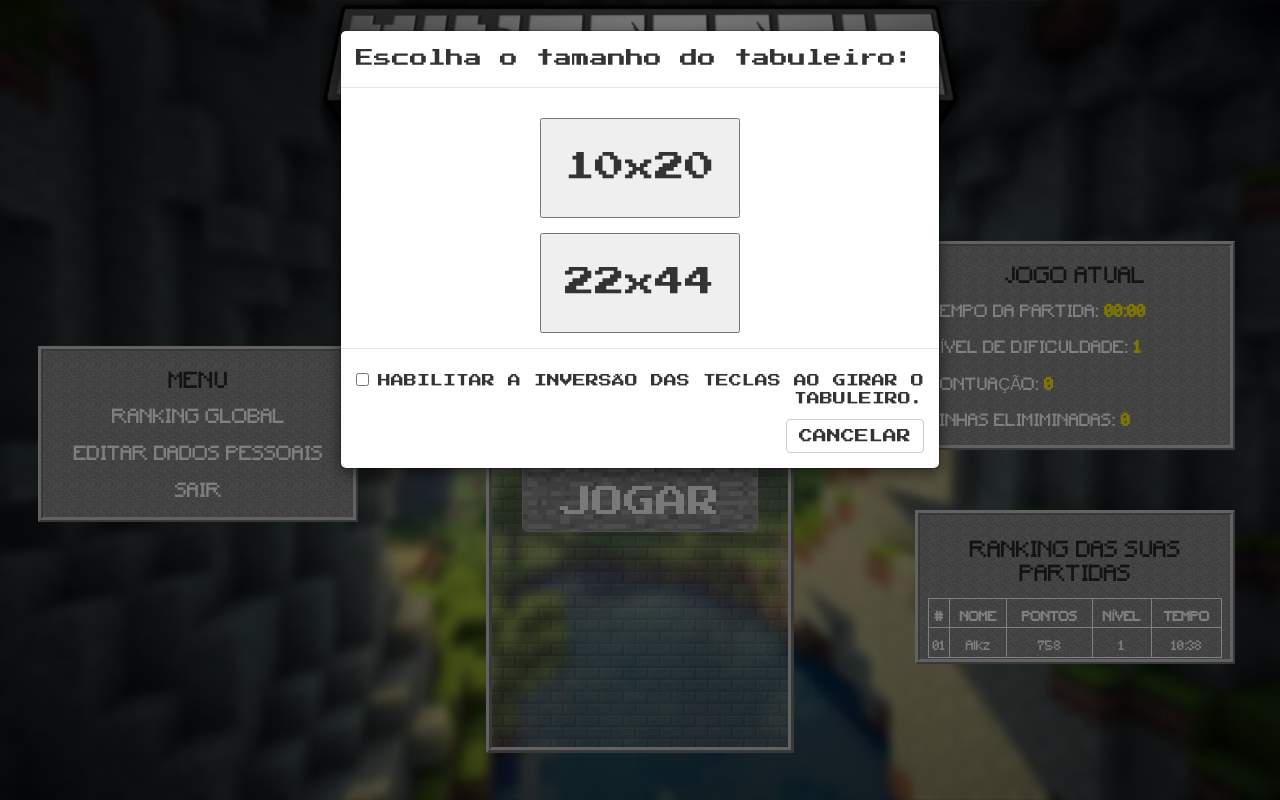
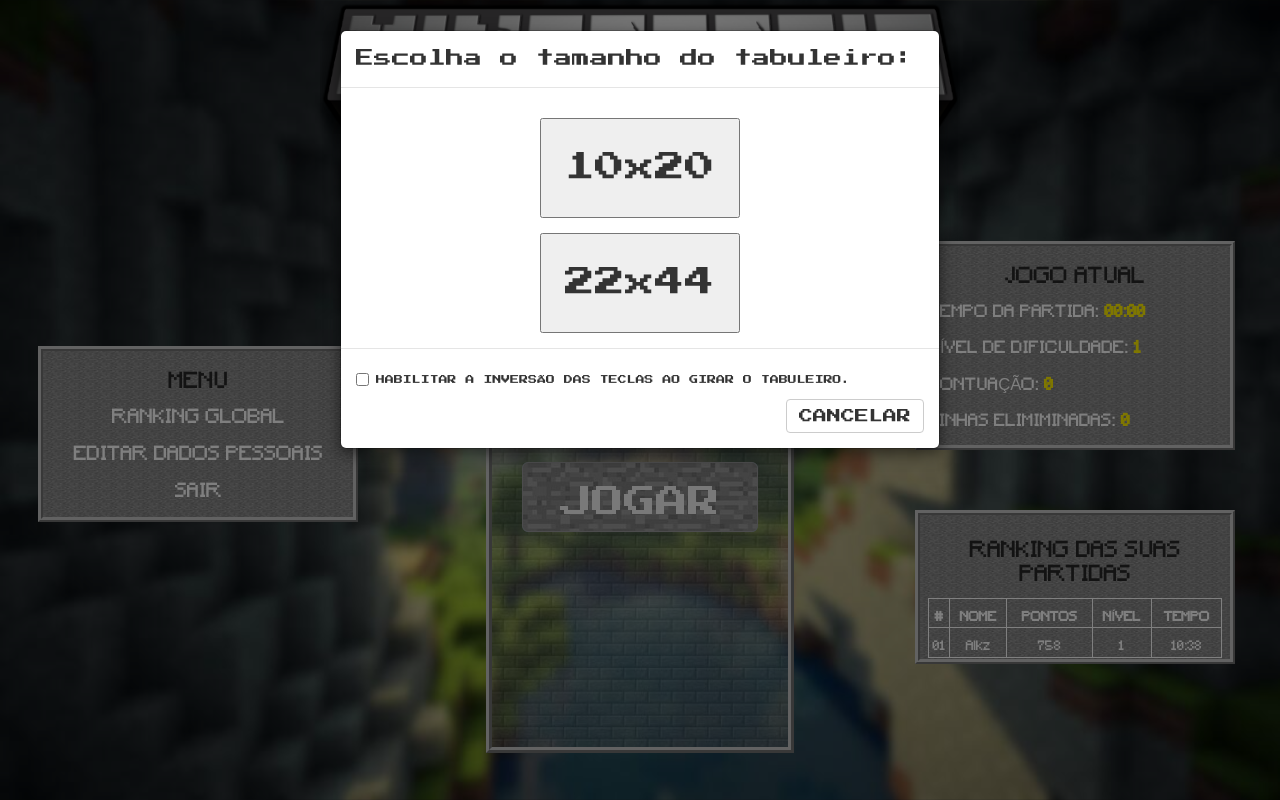
Before and after one commit to roquemgc/minetetris, a PHP site: page /pages/rt.html in a window 1280 px wide, after a click on "JOGAR". Run offline with PHP 8.4, Linux system fonts and the light colour scheme.

Commit message:
Arrumando tamanho de um texto

```diff
--- a/views/styles/rt.css
+++ b/views/styles/rt.css
@@ -273,5 +273,5 @@ a:visited {
 .checkbox-title-keys {
     display   : inherit;
     margin-top: 3px;
-    font-size : small;
+    font-size : 0.7em;
 }
```
